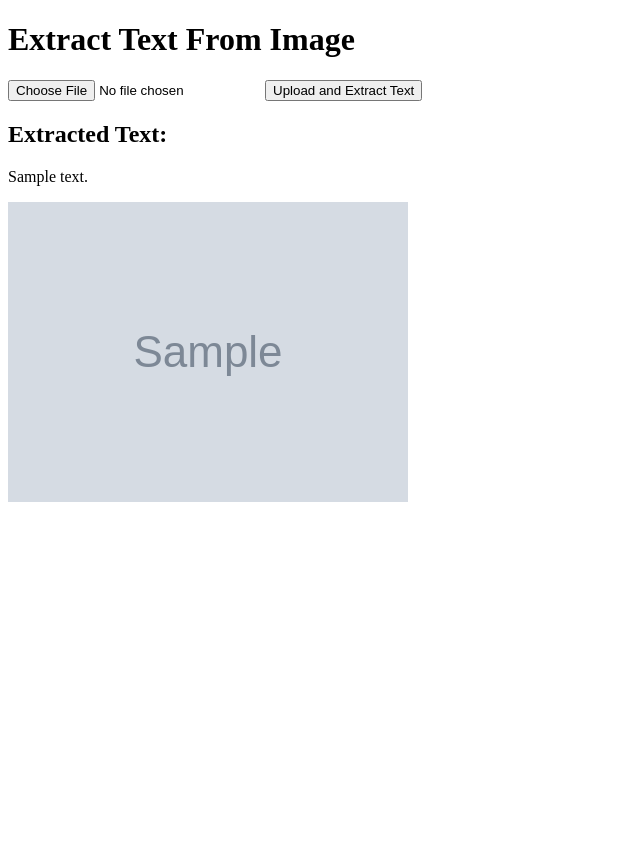
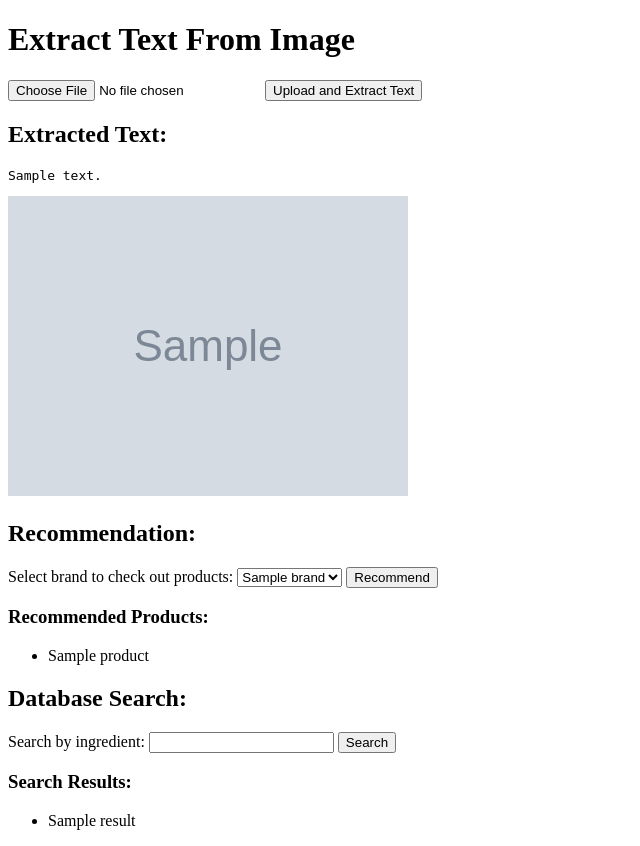
Before and after one commit to Ro-han12/GOOGLE-Solution-Challenge-2024, a Flask app: template templates/index.html in a window 1280 px wide. Shown: the whole page, without its empty margins (0-640 px from the left). Before the commit the page ends 502 px from the top, so only its background shows below. Run offline with Flask 3, Linux system fonts and the light colour scheme; the template is opened without the code that fills it: most values are stand-ins (such as "Sample title", 1, 10 or a date in 2020); grey boxes marked "Sample" are stand-in pictures; parts of the project's set-up code (start-up, migrations or seed data) failed here and were passed over.

Commit message:
ocr built & app running

```diff
--- a/app.py
+++ b/app.py
@@ -2,7 +2,31 @@ from flask import Flask, render_template, request, redirect, url_for
 from PIL import Image
 import pytesseract
 import sqlite3
-app = Flask(__name__,static_url_path='/static')
+import streamlit as st
+import pickle
+import pandas as pd
+
+app = Flask(__name__, static_url_path='/static')
+
+# Load recommendation data
+product_dict = pickle.load(open("product_dict.pkl", "rb"))
+products = pd.DataFrame(product_dict)
+similarity = pickle.load(open("similarity.pkl", "rb"))
+
+def recommend(product):
+    product_index = products[products['Brand'] == product].index[0]
+    distances = similarity[product_index]
+    product_list = sorted(list(enumerate(distances)), reverse=True, key=lambda x: x[1])[1:6]
+
+    recommended_product = []
+
+    for i in product_list:
+        recommended_product.append(f"Brand: {products.iloc[i[0]].Brand}")
+        recommended_product.append(f"Label: {products.iloc[i[0]].Label}")
+        recommended_product.append(f"Ingredients: {products.iloc[i[0]].Ingredients}")
+        recommended_product.append('-' * 50)
+
+    return recommended_product
 
 @app.route('/')
 def index():
@@ -19,40 +43,40 @@ def upload_image():
         return redirect(request.url)
 
     if file:
-        # Save the uploaded image
         image_path = 'static/uploads/' + file.filename
         file.save(image_path)
-        # Perform OCR using Tesseract
         extracted_text = perform_ocr(image_path)
-
         return render_template('index.html', extracted_text=extracted_text, image_path=image_path)
 
 def perform_ocr(image_path):
-    # Open the image using Pillow
     image = Image.open(image_path)
-    # Perform OCR using pytesseract
     extracted_text = pytesseract.image_to_string(image)
     return extracted_text
 
-@app.route('/',methods = ['POST'])
-def database_search(ingredient):
+@app.route('/recommend', methods=['GET', 'POST'])
+def recommend_products():
+    with st.report_thread.add_report_ctx('recommend_products'):
+        st.title("RECOMMENDING PRODUCTS OF SIMILAR BRANDS")
+
+        unique_brands = products['Brand'].unique()
+        selected_brand_name = st.selectbox('Select brand to check out products', unique_brands)
+
+        if st.button('RECOMMEND'):
+            recommendation = recommend(selected_brand_name)
+            for i in recommendation:
+                st.write(i)
+
+    return st.markdown(st._repr_html_(), unsafe_allow_html=True)
+
+@app.route('/database_search', methods=['POST'])
+def database_search():
+    ingredient = request.form['ingredient']
     conn = sqlite3.connect("product.db")
     cur = conn.cursor()
-    fetch = cur.execute("SELECT NAME,BRAND FROM cosmetic_product WHERE Ingredients LIKE ?", ('%' + ingredient + '%',))
+    fetch = cur.execute("SELECT NAME, BRAND FROM cosmetic_product WHERE Ingredients LIKE ?", ('%' + ingredient + '%',))
     rows = fetch.fetchall()
     cur.close()
-    return rows
-ingredient = input("Enter the ingredient to search for: ")
-results = database_search(ingredient)
-
-if results:
-    print("Results found:")
-    for name,brand in results:
-       print(f'{name}:{brand}')
-    else:
-        print("No results found.")
-
+    return render_template('index.html', results=rows)
 
 if __name__ == '__main__':
     app.run(debug=True)
-# conda activate  /Users/rohithr/Desktop/GOOGLE-Solution-Challenge-2024/googlenv
--- a/templates/index.html
+++ b/templates/index.html
@@ -14,8 +14,44 @@
 
     {% if extracted_text %}
         <h2>Extracted Text:</h2>
-        <p>{{ extracted_text }}</p>
+        <pre>{{ extracted_text }}</pre>
         <img src="{{ image_path }}" alt="Uploaded Image">
+
+        <!-- Recommendation Section -->
+        <h2>Recommendation:</h2>
+        <form action="/recommend" method="post">
+            <label for="brand">Select brand to check out products:</label>
+            <select id="brand" name="brand">
+                {% for brand in unique_brands %}
+                <option value="{{ brand }}">{{ brand }}</option>
+                {% endfor %}
+            </select>
+            <button type="submit">Recommend</button>
+        </form>
+        {% if recommendation %}
+            <h3>Recommended Products:</h3>
+            <ul>
+            {% for product in recommendation %}
+                <li>{{ product }}</li>
+            {% endfor %}
+            </ul>
+        {% endif %}
+
+        <!-- Database Search Section -->
+        <h2>Database Search:</h2>
+        <form action="/database_search" method="post">
+            <label for="ingredient">Search by ingredient:</label>
+            <input type="text" id="ingredient" name="ingredient">
+            <button type="submit">Search</button>
+        </form>
+        {% if results %}
+            <h3>Search Results:</h3>
+            <ul>
+            {% for result in results %}
+                <li>{{ result }}</li>
+            {% endfor %}
+            </ul>
+        {% endif %}
     {% endif %}
 </body>
 </html>
```
Also changed, not shown: ocr_app.py (added, +31 -0 lines), requirements.txt (+7 -7 lines), static/uploads/IMG_7388B97C8AFC-1.jpeg (deleted), static/uploads/IMG_843F8F35930F-1.jpeg (deleted), static/uploads/img1.png (added), static/uploads/p.jpeg (deleted), static/uploads/signature.png (added), 1 other file.
